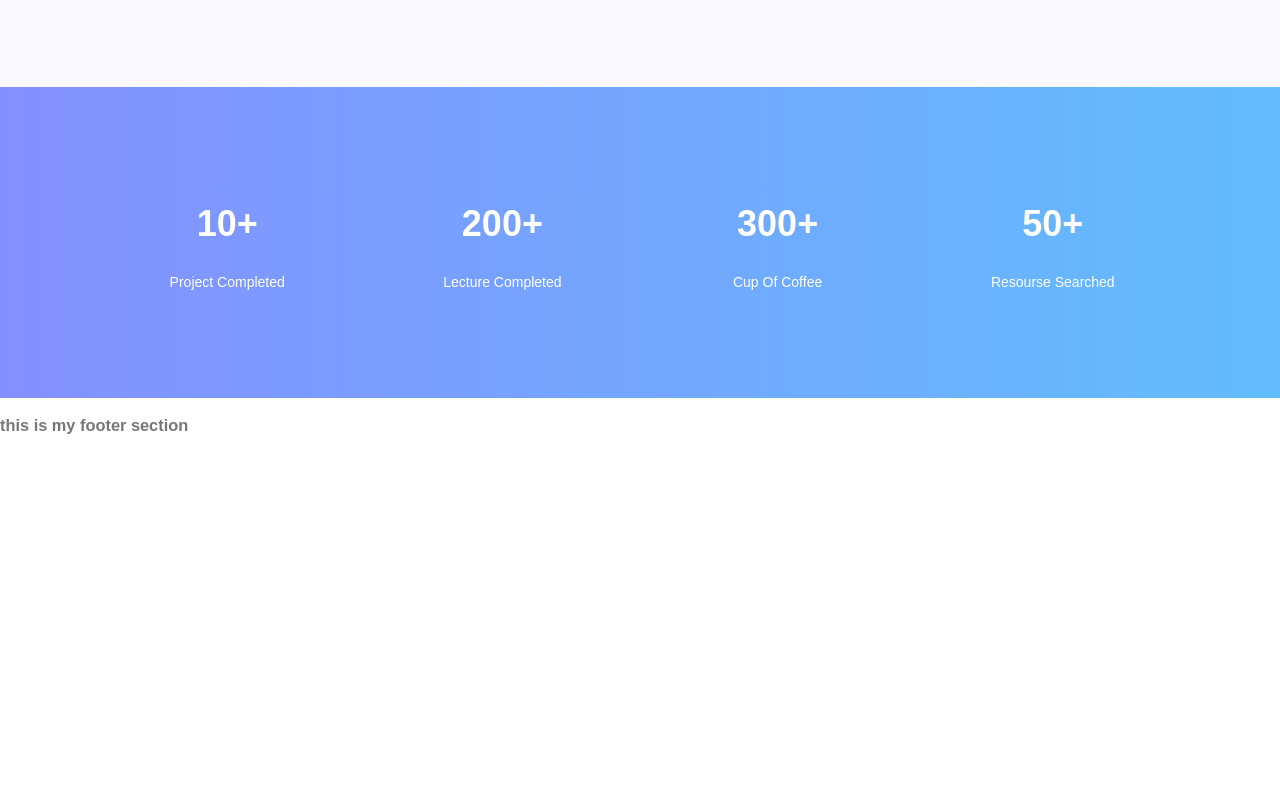
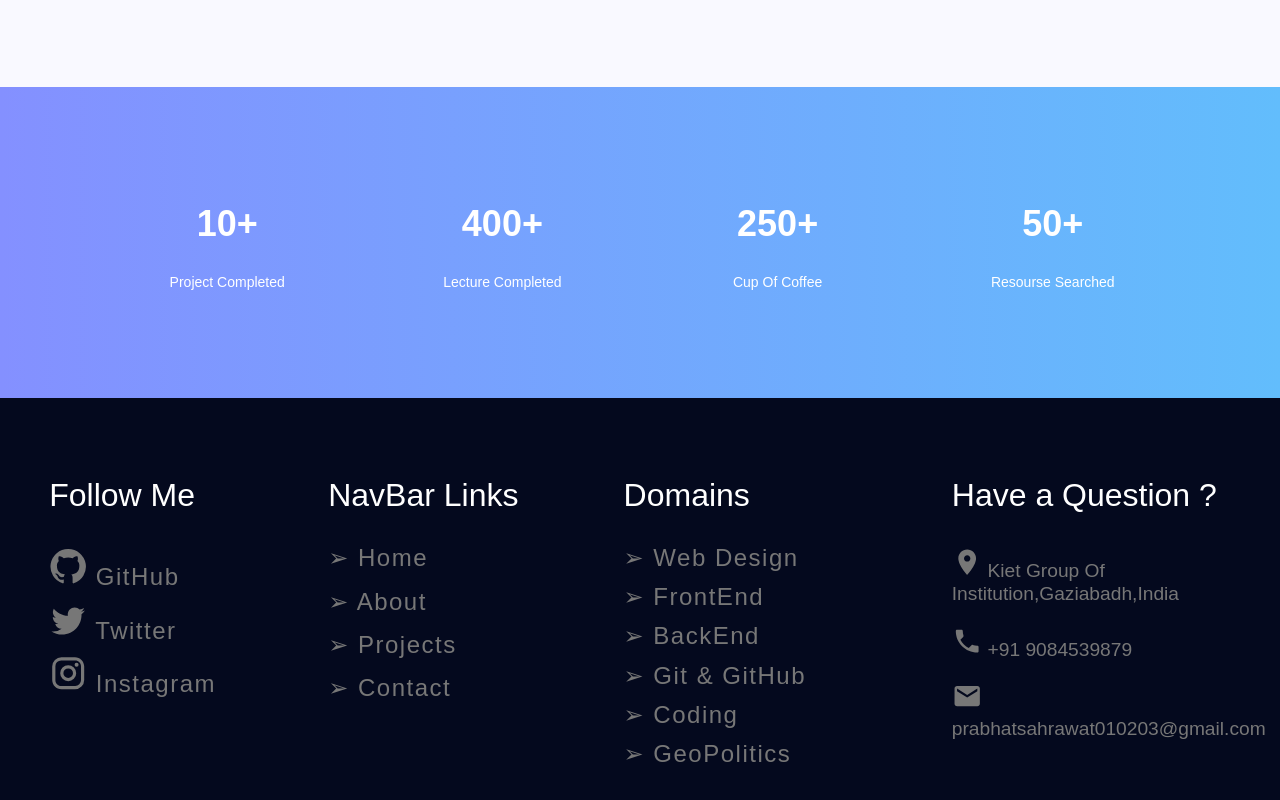
Before and after one commit to prabhat-021/PORTFOLIO, a React (Create React App) app: page /home in a window 1280 px wide. Shown: the part 1842-2642 px from the top of the page. Before the commit the page ends 2295 px from the top, so only its background shows below. Built offline with nearby package versions, Linux system fonts and the light colour scheme; what google-maps-react would draw is missing.

Commit message:
Footer Updated

```diff
--- a/src/Contact.js
+++ b/src/Contact.js
@@ -5,10 +5,14 @@ export default function Contact() {
    return (
       <section>
          <Navbar />
-         <div className="map">
-         <MapContainer />
+         <div className="contact-section">
+            <div className="map">
+               <MapContainer />
+            </div>
+            <div className="footer">
+               {/* <Footer /> */}
+            </div>
          </div>
-         <Footer />
       </section>
    );
 }
--- a/src/Count.js
+++ b/src/Count.js
@@ -14,11 +14,11 @@ export default function Count() {
            <p>Project Completed</p>
            </div>
            <div className="count">
-           <h1 className="count-1">{ countUp && <CountUp start={0} end={200} duration={2} delay={0} />}+</h1>
+           <h1 className="count-1">{ countUp && <CountUp start={0} end={400} duration={2} delay={0} />}+</h1>
            <p>Lecture Completed</p>
            </div>
            <div className="count">
-           <h1 className="count-1">{ countUp && <CountUp start={0} end={300} duration={2} delay={0} />}+</h1>
+           <h1 className="count-1">{ countUp && <CountUp start={0} end={250} duration={2} delay={0} />}+</h1>
            <p>Cup Of Coffee</p>
            </div>
            <div className="count">
--- a/src/Footer.js
+++ b/src/Footer.js
@@ -1,7 +1,49 @@
-export default function Footer(){
+import { GitHub } from "@mui/icons-material";
+import TwitterIcon from '@mui/icons-material/Twitter';
+import InstagramIcon from '@mui/icons-material/Instagram';
+import LocationOnIcon from '@mui/icons-material/LocationOn';
+import LocalPhoneIcon from '@mui/icons-material/LocalPhone';
+import EmailIcon from '@mui/icons-material/Email';
+import { Link } from "react-router-dom";
+export default function Footer() {
     return (
-<section>
-    <h1>this is my footer section </h1>
-</section>
+        <footer>
+            <div className="foot-grid">
+                <div className="foot-social">
+                    <h1 className="foot-list-h1">Follow Me</h1>
+                    <ul className="icon-list">
+                        <li className="icon-list-3"><GitHub style={{ fontSize: "2.4rem", }} /><a className="icon-list-1" href="https://github.com/prabhat-021"> GitHub</a></li>
+                        <li className="icon-list-3"><TwitterIcon style={{ fontSize: "2.4rem", }} /><a className="icon-list-1" href="https://twitter.com/prabhat__021"> Twitter</a></li>
+                        <li className="icon-list-3"><InstagramIcon style={{ fontSize: "2.4rem", }} /><a className="icon-list-1" href="https://instagram.com/prabhat_021?igshid=YmMyMTA2M2Y="> Instagram</a></li>
+                    </ul>
+                </div>
+                <div className="foot-link">
+                    <h1 className="foot-list-h1">NavBar Links</h1>
+                    <ul className="icon-list">
+                        <li className="icon-list-2"><Link className="icon-list-1" to="/home">➢ Home </Link></li>
+                        <li className="icon-list-2"><Link className="icon-list-1" to="/about">➢ About </Link></li>
+                        <li className="icon-list-2"><Link className="icon-list-1" to="/project">➢ Projects </Link></li>
+                        <li className="icon-list-2"><Link className="icon-list-1" to="/contact">➢ Contact</Link></li>
+                    </ul>
+                </div>
+                <div className="foot-services">
+                    <h1 className="foot-list-h1">Domains</h1>
+                    <ul className="icon-list">
+                        <li className="icon-list-1 services-ls">➢ Web Design</li>
+                        <li className="icon-list-1 services-ls">➢ FrontEnd </li>
+                        <li className="icon-list-1 services-ls">➢ BackEnd </li>
+                        <li className="icon-list-1 services-ls">➢ Git & GitHub</li>
+                        <li className="icon-list-1 services-ls">➢ Coding</li>
+                        <li className="icon-list-1 services-ls">➢ GeoPolitics</li>
+                    </ul>
+                </div>
+                <div className="foot-question">
+                    <h1 className="foot-list-h1">Have a Question ?</h1>
+                    <div className="question"><LocationOnIcon id="question-icon"/> Kiet Group Of Institution,Gaziabadh,India</div>
+                    <div className="question"><LocalPhoneIcon id="question-icon"/> +91 9084539879</div>
+                    <div className="question"><EmailIcon id="question-icon"/> prabhatsahrawat010203@gmail.com</div>
+                </div>
+            </div>
+        </footer>
     );
 }
--- a/src/Header.js
+++ b/src/Header.js
@@ -2,7 +2,7 @@ import img1 from "./images/prabhat1.jpg"
 import { Link } from "react-router-dom";
 export default function Header() {
     return (
-        <section className="header">
+        <header className="header">
            <div className="head-text">
            <div className="head-text-in">
                 <h4 className="head-h1" >THIS IS ME </h4>
@@ -14,7 +14,7 @@ export default function Header() {
             <div className="head-img-m">
                 <img src={img1} alt="prabhat_jpg" className="head-img" />
             </div>
-        </section>
+        </header>
     );
 
 }
--- a/src/styles.css
+++ b/src/styles.css
@@ -221,7 +221,7 @@ margin-right: auto;
   font-weight: 700;
 }
 
-@media only screen and (max-width: 400px) {
+@media only screen and (max-width: 420px) {
   .mid {
     display: block;
     margin: 0;
@@ -299,7 +299,7 @@ margin-right: auto;
   line-height: 1.625em;
   margin: 3%;
 }
-@media only screen and (max-width: 400px){
+@media only screen and (max-width: 420px){
   .mid2{
     padding-top: 20%;
     /* margin-top: 20%; */
@@ -332,7 +332,7 @@ margin-right: auto;
 .count-1{
   font-size: 36px;
 }
-@media only screen and (max-width: 400px){
+@media only screen and (max-width: 420px){
   .count-grid{
     display: block;
   }
@@ -350,10 +350,80 @@ margin-right: auto;
 #map-1{
   position: relative;
 }
-@media only screen and (max-width: 400px){
+@media only screen and (max-width: 420px){
   .map{
     z-index: 0;
     margin-top: 10%;
   }
 }
 /* Conatact css ends  */
+
+/* Footer-section css start */
+/* .footer{
+  position: relative;
+  margin-top: 20%;
+}
+.contact-section{
+display: grid;
+grid-template-rows: 1fr 1fr;
+/* position: relative; */
+.foot-list-h1{
+  color: #fff!important;
+  margin-bottom: 40px;
+  font-weight: 500;
+  font-size: 2rem;
+}
+.foot-grid{
+  display: grid;
+  grid-template-columns: 1fr 0.9fr 1fr 1fr;
+  background-color: #04091e;
+  padding-top: 60px;
+  padding-bottom: 60px;
+}
+.icon-list{
+  list-style: none;
+  padding: 0;
+}
+.icon-list-1{
+  font-size: 1.5rem;
+  margin-bottom: 2%;
+  letter-spacing: 1.5px;
+  color: #777;
+  text-decoration: none;
+  list-style: none;
+}
+.icon-list-2{
+  margin: 6% 0 6% 0;
+}
+.icon-list-3{
+  margin: 3% 0 3% 0;
+}
+.foot-social{
+  text-align: left;
+  margin-left: 15%;
+}
+.foot-link .foot-services{
+  text-align: left;
+  margin-right: 4%;
+}
+.services-ls{
+  margin-bottom: 5%;
+  /* text-align: left ;
+  padding-left: 0%; */
+}
+.question{
+  font-size: 1.2rem;
+  margin: 6% 0 6% 0;
+}
+#question-icon{
+  font-size: 1.9rem;
+}
+@media only screen and (max-width: 420px){
+  .foot-grid{
+    display: block;
+  }
+  .foot-social{
+    margin-left: 0;
+  }
+}
+/* Footer-section css ends */
```
